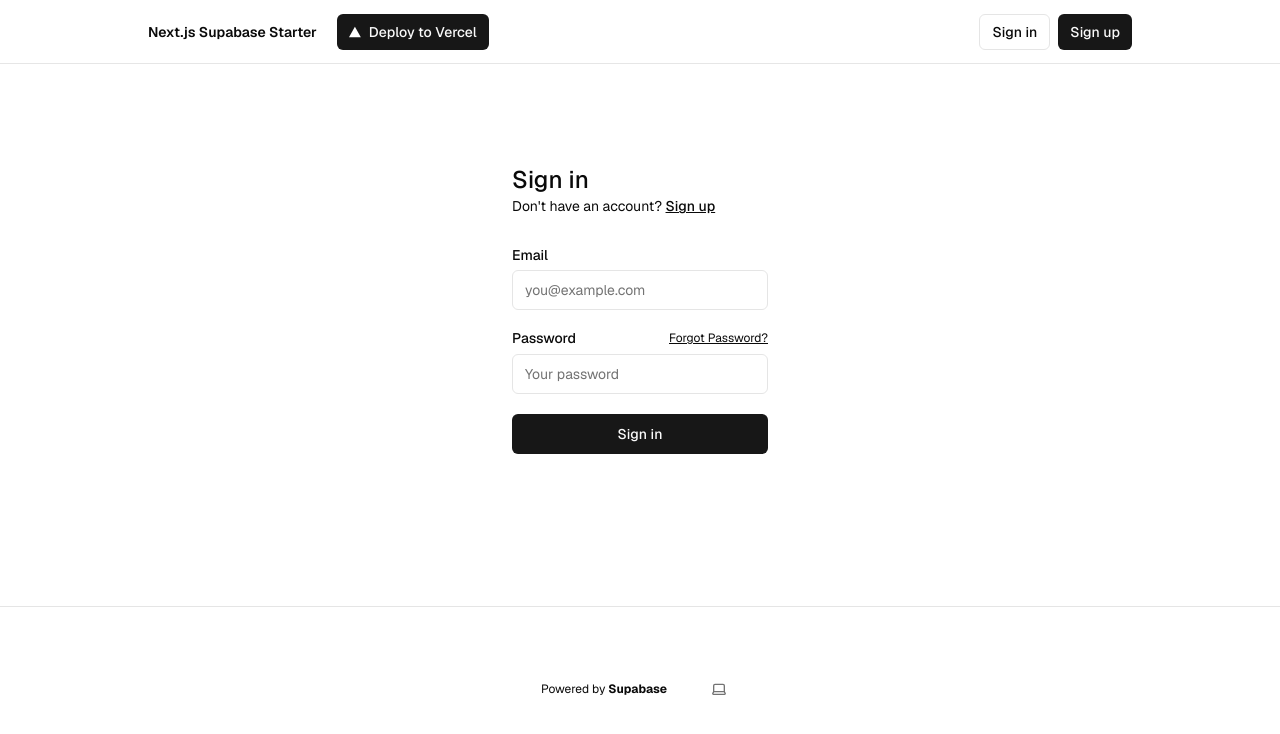
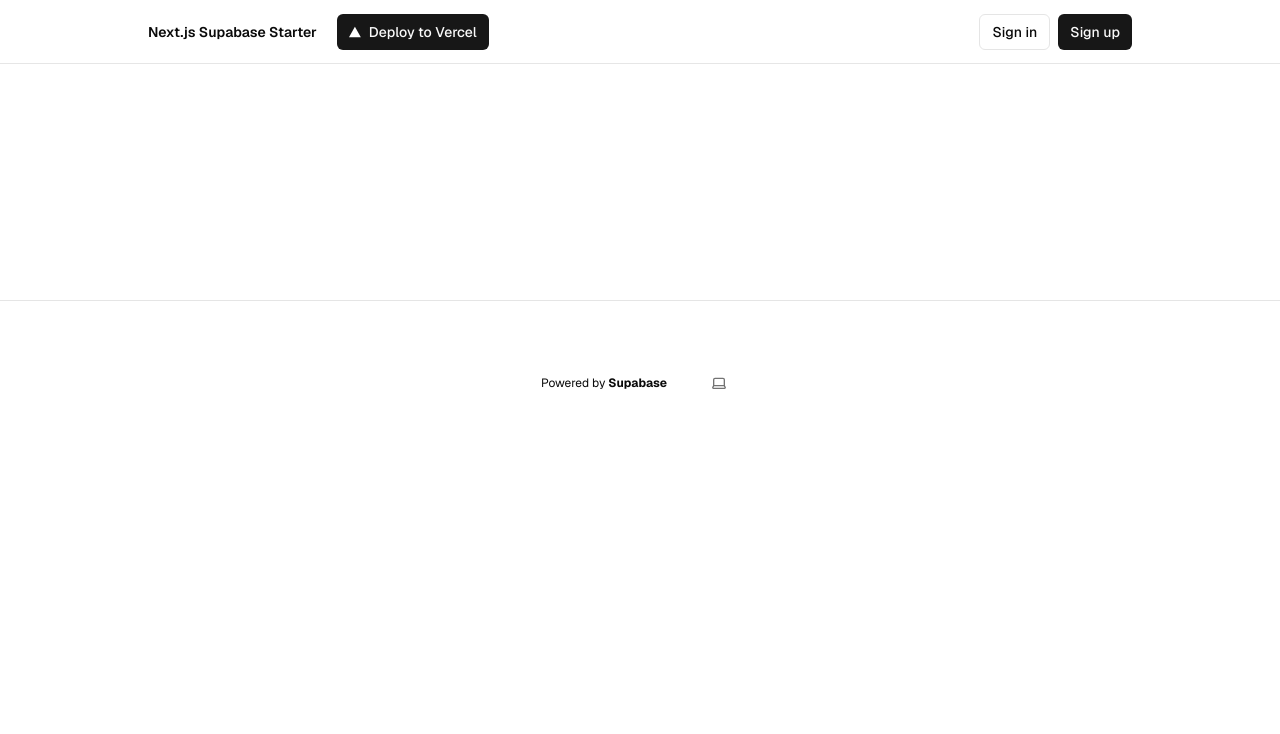
Before and after one commit to Ormon-huehuehue/LinkedInCoach-auth, a Next.js app: page /sign-in in a window 1280 px wide. Shown: the top 734 px of the page. Built offline with nearby package versions, Linux system fonts and the light colour scheme; no server answers.

Commit message:
oAuth kinda working

```diff
--- a/app/(auth-pages)/sign-in/page.tsx
+++ b/app/(auth-pages)/sign-in/page.tsx
@@ -7,38 +7,9 @@ import { Input } from "@/components/ui/input";
 import { Label } from "@/components/ui/label";
 import Link from "next/link";
 
-export default async function Login(props: { searchParams: Promise<Message> }) {
-  const searchParams = await props.searchParams;
+export default  function Login() {
   return (
-    <form className="flex-1 flex flex-col min-w-64">
-      <h1 className="text-2xl font-medium">Sign in</h1>
-      <p className="text-sm text-foreground">
-        Don't have an account?{" "}
-        <Link className="text-foreground font-medium underline" href="/sign-up">
-          Sign up
-        </Link>
-      </p>
-      <div className="flex flex-col gap-2 [&>input]:mb-3 mt-8">
-        <Label htmlFor="email">Email</Label>
-        <Input name="email" placeholder="you@example.com" required />
-        <div className="flex justify-between items-center">
-          <Label htmlFor="password">Password</Label>
-          <Link
-            className="text-xs text-foreground underline"
-            href="/forgot-password"
-          >
-            Forgot Password?
-          </Link>
-        </div>
-        <Input
-          type="password"
-          name="password"
-          placeholder="Your password"
-          required
-        />
-        <SubmitButton pendingText="Signing In..." formAction={signInAction}>
-          Sign in
-        </SubmitButton>
+
 
         <button
               type="button"
@@ -47,8 +18,6 @@ export default async function Login(props: { searchParams: Promise<Message> }) {
                 signInWithLinkedIn()
               }}
         > sign In with linkedInn</button>
-        <FormMessage message={searchParams} />
-      </div>
-    </form>
+
   );
 }
--- a/app/actions.ts
+++ b/app/actions.ts
@@ -7,6 +7,7 @@ import { redirect } from "next/navigation";
 
 
 export async function signInWithLinkedIn() {
+  "use server"
   const supabase = await createClient();
 
   const { data, error } = await supabase.auth.signInWithOAuth({
--- a/app/auth/callback/route.ts
+++ b/app/auth/callback/route.ts
@@ -1,5 +1,6 @@
 import { createClient } from "@/utils/supabase/server";
 import { NextResponse } from "next/server";
+import { cookies } from "next/headers";
 
 export async function GET(request: Request) {
   // The `/auth/callback` route is required for the server-side auth flow implemented
@@ -12,8 +13,17 @@ export async function GET(request: Request) {
 
   if (code) {
     const supabase = await createClient();
-    await supabase.auth.exchangeCodeForSession(code);
+    const { data, error } = await supabase.auth.exchangeCodeForSession(code);
+
+    console.log("data : ", data)
+
+    const cookieStore = await cookies();
+    cookieStore.set("sb-session", JSON.stringify(data.session), {
+      httpOnly: true,
+      maxAge: 60 * 60 * 24 * 7, // 7 days
+    });
   }
+
 
   if (redirectTo) {
     return NextResponse.redirect(`${origin}${redirectTo}`);
```
